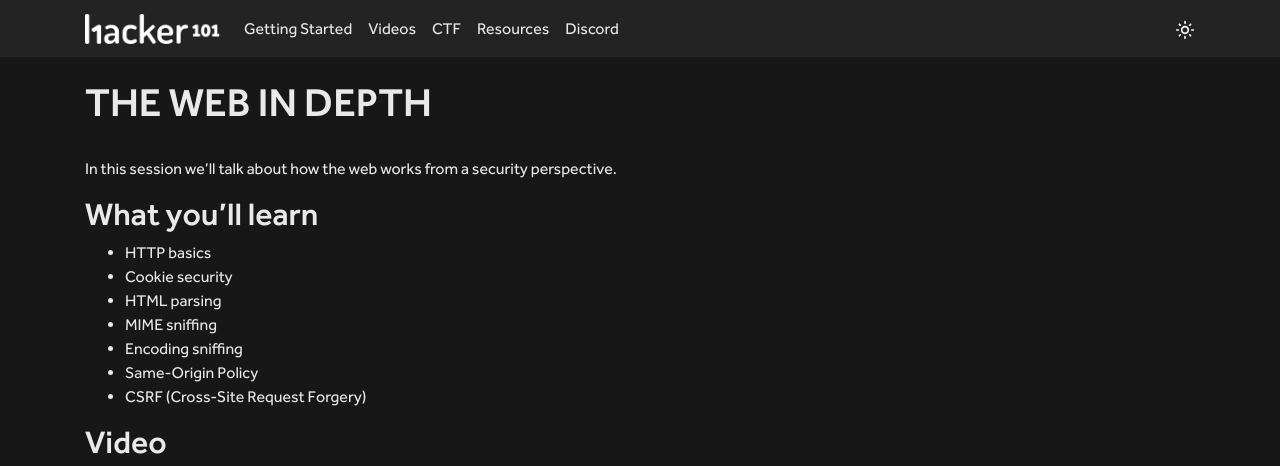
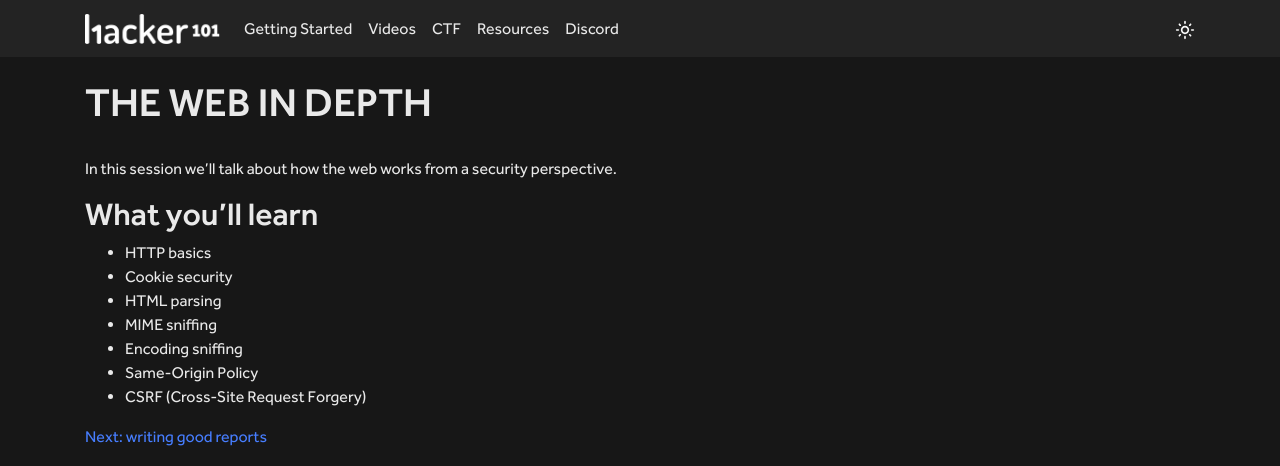
Before and after one commit to Hacker0x01/hacker101, a Jekyll site: the page built from sessions/web_in_depth.md, in a window 1280 px wide. Shown: the top 466 px of the page. Built offline with Jekyll 4.4.1, drawn with Linux system fonts in a browser that asks for light colours; grey boxes are pictures that could not be loaded.

Commit message:
Add next lesson link
Again: it's annoying to have to go back and select the next lesson

```diff
--- a/sessions/web_in_depth.md
+++ b/sessions/web_in_depth.md
@@ -16,3 +16,5 @@ What you'll learn
 - Encoding sniffing
 - Same-Origin Policy
 - CSRF (Cross-Site Request Forgery)
+
+[Next: writing good reports](https://www.hacker101.com/sessions/good_reports.html)
```
